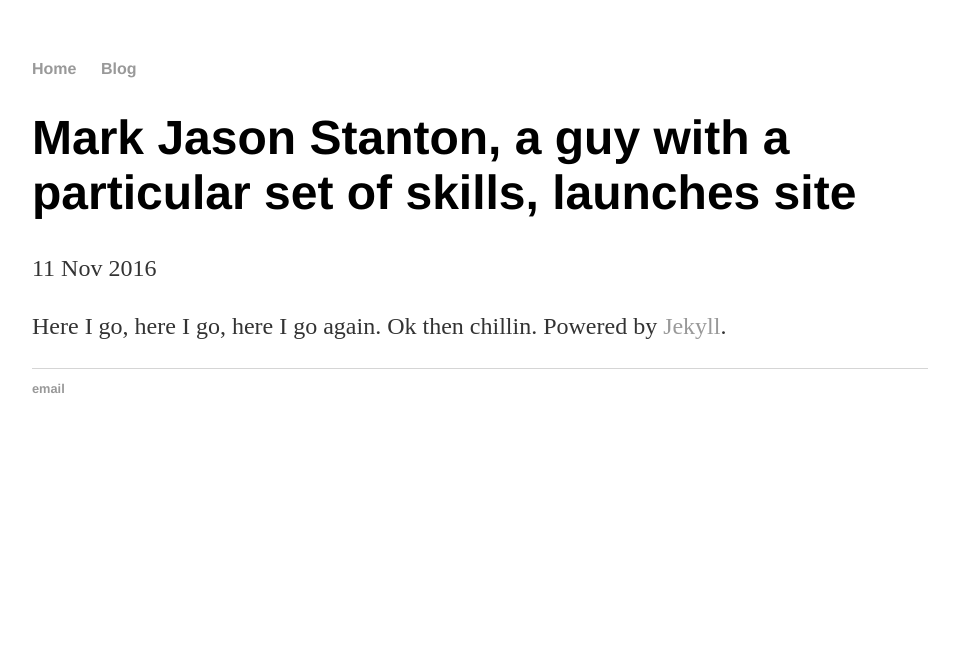
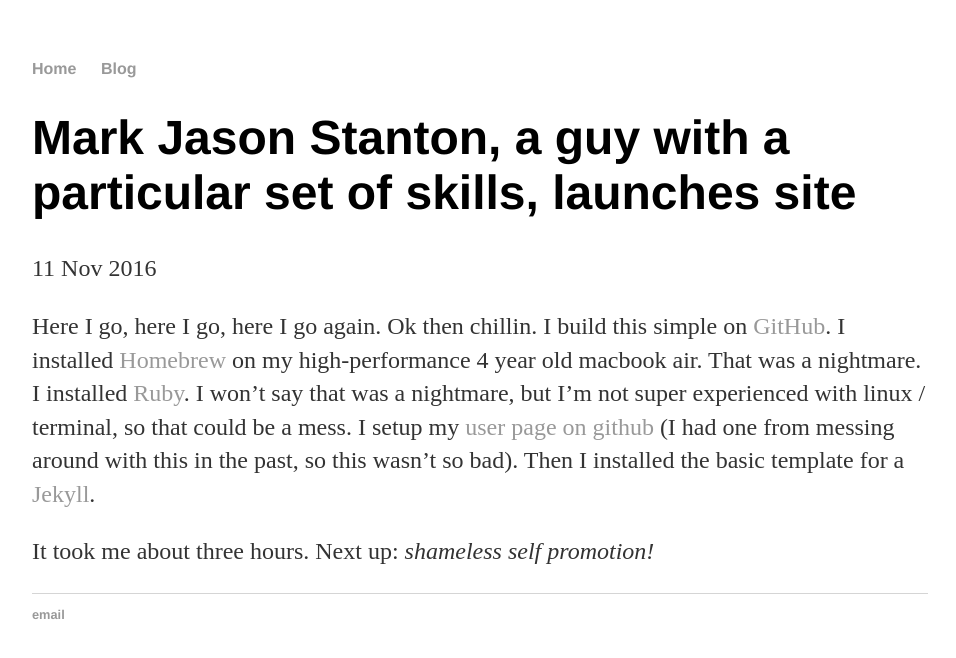
Before and after one commit to markjasonstanton/markjasonstanton.github.io, a Jekyll site: the page built from _posts/2016-11-11-mark-jason-stanton-launch.md, in a window 1280 px wide. Shown: the top 658 px of the page, without its empty margins (160-1116 px from the left). Built offline with Jekyll 4.4.1, drawn with Linux system fonts in a browser that asks for light colours.

Commit message:
First Post!

```diff
--- a/_posts/2016-11-11-mark-jason-stanton-launch.md
+++ b/_posts/2016-11-11-mark-jason-stanton-launch.md
@@ -3,5 +3,6 @@ layout: post
 title: "Mark Jason Stanton, a guy with a particular set of skills, launches site"
 date: 2016-11-11
 ---
-Here I go, here I go, here I go again. Ok then chillin.
-Powered by [Jekyll](http://jekyllrb.com).
+Here I go, here I go, here I go again. Ok then chillin. I build this simple on [GitHub](http://www.github.com). I installed [Homebrew](http://brew.sh/) on my high-performance 4 year old macbook air. That was a nightmare. I installed [Ruby](http://rubyonrails.org/). I won't say that was a nightmare, but I'm not super experienced with linux / terminal, so that could be a mess. I setup my [user page on github](https://help.github.com/articles/user-organization-and-project-pages/) (I had one from messing around with this in the past, so this wasn't so bad). Then I installed the basic template for a [Jekyll](http://jekyllrb.com).
+
+It took me about three hours. Next up: *shameless self promotion!*
```
